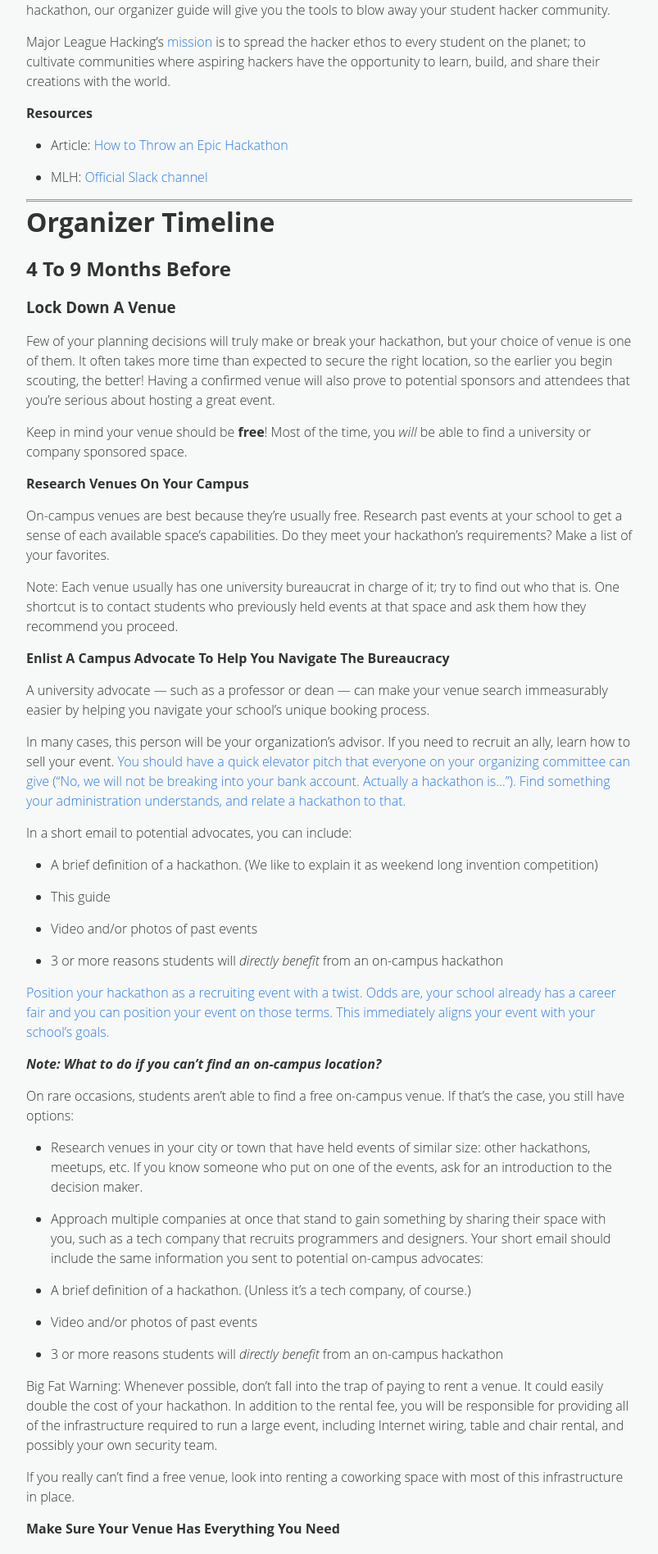
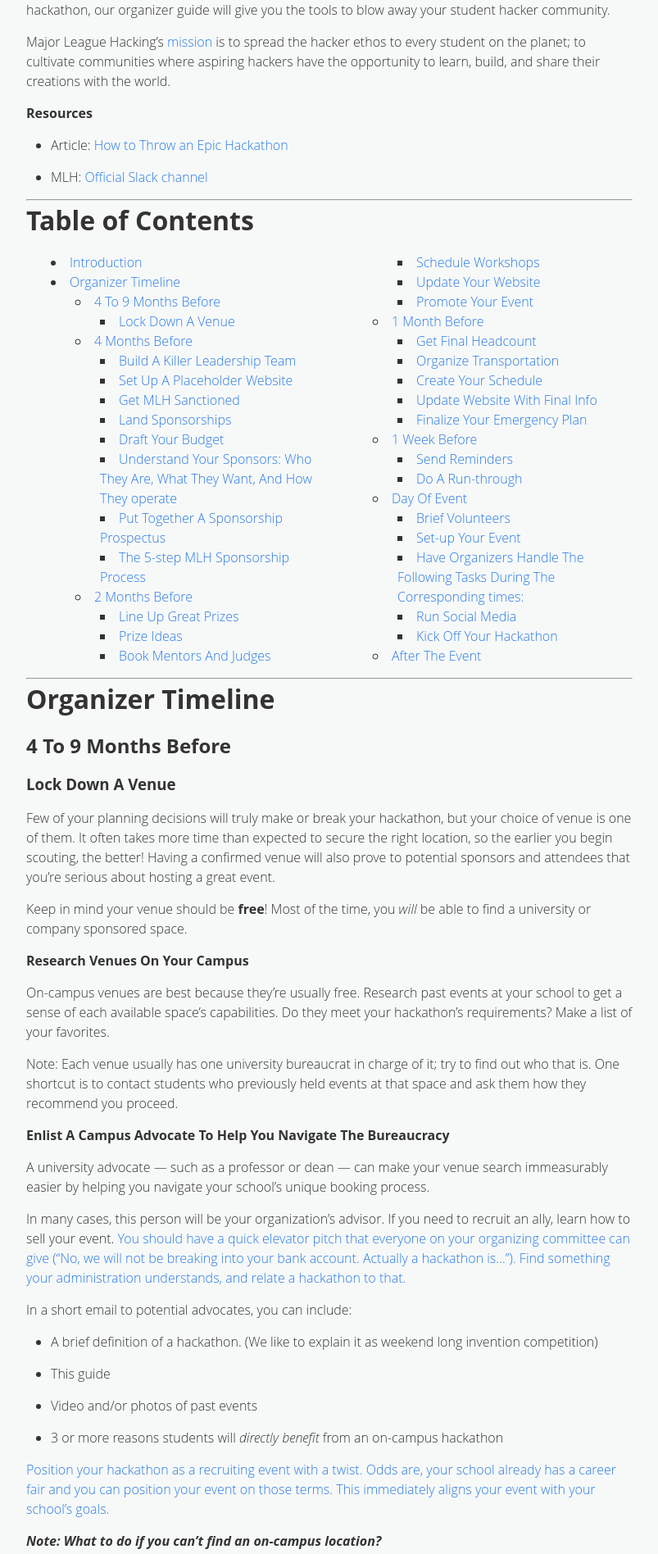
Before and after one commit to MLH/mlh-hackathon-organizer-guide, a Jekyll site: the page built from index.md, in a window 1280 px wide. Shown: the part 313-2209 px from the top of the page at 82% size, without its empty margins (238-1041 px from the left). Built offline with Jekyll 4.4.1, drawn with Linux system fonts in a browser that asks for light colours.

Commit message:
added table of contents

```diff
--- a/_config.yml
+++ b/_config.yml
@@ -13,3 +13,6 @@
 
 # Build settings
 markdown: kramdown
+
+kramdown:
+  toc_levels: "1,2,3"
--- a/_sass/_base.scss
+++ b/_sass/_base.scss
@@ -148,7 +148,12 @@
     }
 }
 
-
+#markdown-toc {
+    -moz-column-width: 300px;
+    -webkit-column-width: 300px;
+    column-width: 300px;
+    list-style-position: inside;
+}
 
 /**
  * Wrapper
--- a/index.md
+++ b/index.md
@@ -21,7 +21,10 @@
 
 ---
 
+<h1>Table of Contents</h1>
 
+* Table of Contents
+{:toc}
 
 ---
 
```
